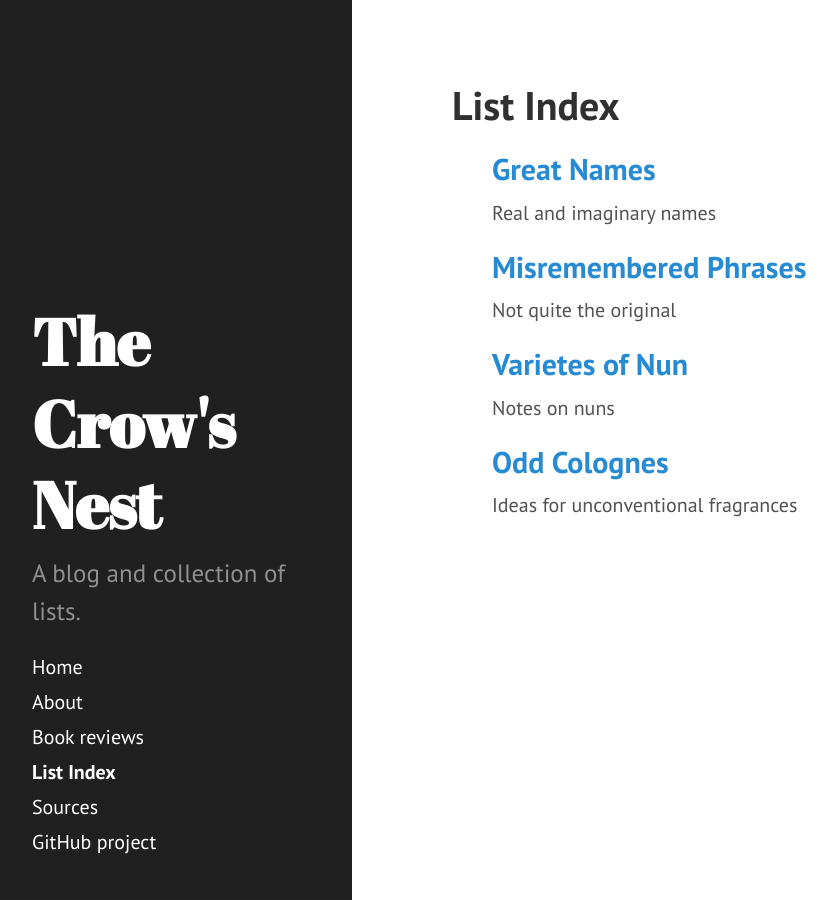
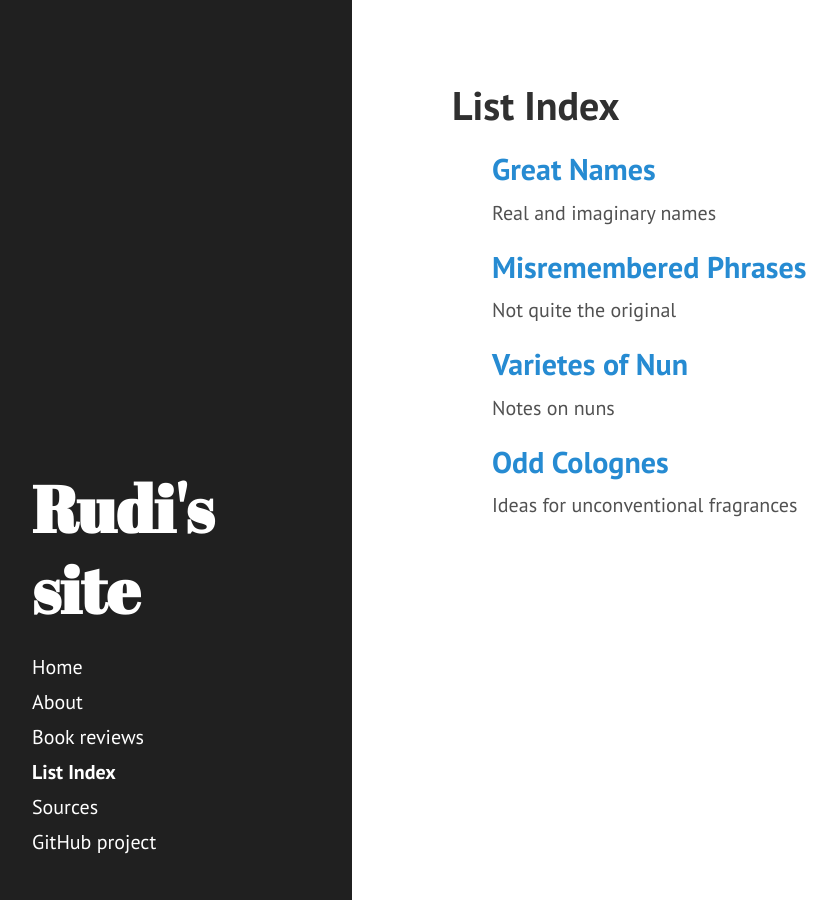
Before and after one commit to rm646/blag, a Jekyll site: the page built from list_index.md, in a window 1280 px wide. Shown: the whole page, without its empty margins (8-845 px from the left). Built offline with Jekyll 4.4.1, drawn with Linux system fonts in a browser that asks for light colours.

Commit message:
Tweak site name

```diff
--- a/_config.yml
+++ b/_config.yml
@@ -7,15 +7,14 @@ permalink:        pretty
 #relative_permalinks: true #for the 2.x to 3.x update, which changed permalinks
 
 # Setup
-title:            The Crow's Nest
+title:            Rudi's site
 tagline:          ''
-description:      'A blog and collection of lists.'
+description:      ''
 url:              https://rm646.github.io/blag
 baseurl:          /blag
 
 author:
-  name:           'Ethel Buggine'
-  url:            https://twitter.com/mdo
+  name:           'Rudi Mears'
 
 paginate:         5
 
```
